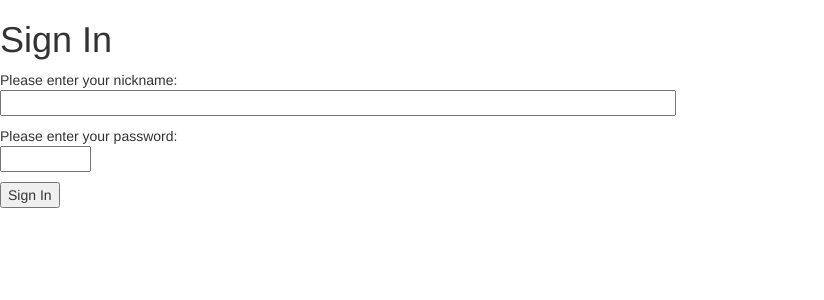
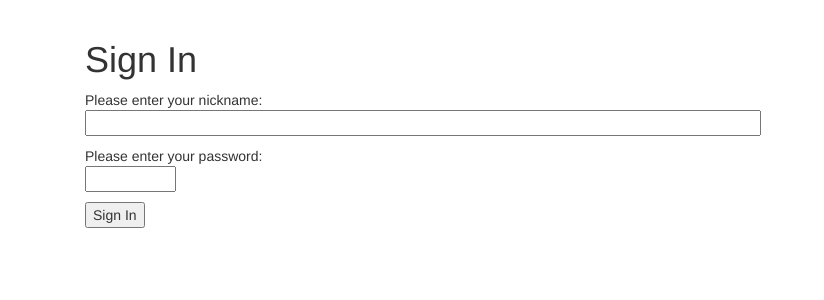
Before and after one commit to Taceor/Smashups, a Flask app: page /login in a window 1280 px wide. Shown: the part 52-352 px from the top of the page, without its empty margins (0-824 px from the left). Run offline with Flask 2, Linux system fonts and the light colour scheme; some libraries are stand-ins or nearby versions.

Commit message:
Login form put in container

```diff
--- a/app/templates/login.html
+++ b/app/templates/login.html
@@ -1,6 +1,8 @@
 {% extends "base.html" %}
 
 {% block content %}
+<div class="container">
+<div class="col-sm-12">
     <h1>Sign In</h1>
     <form action="" method="post" name="login">
         {{ form.hidden_tag() }}
@@ -14,4 +16,6 @@
         </p>
         <p><input type="submit" value="Sign In"></p>
     </form>
+</div>
+</div>
 {% endblock %}
```
